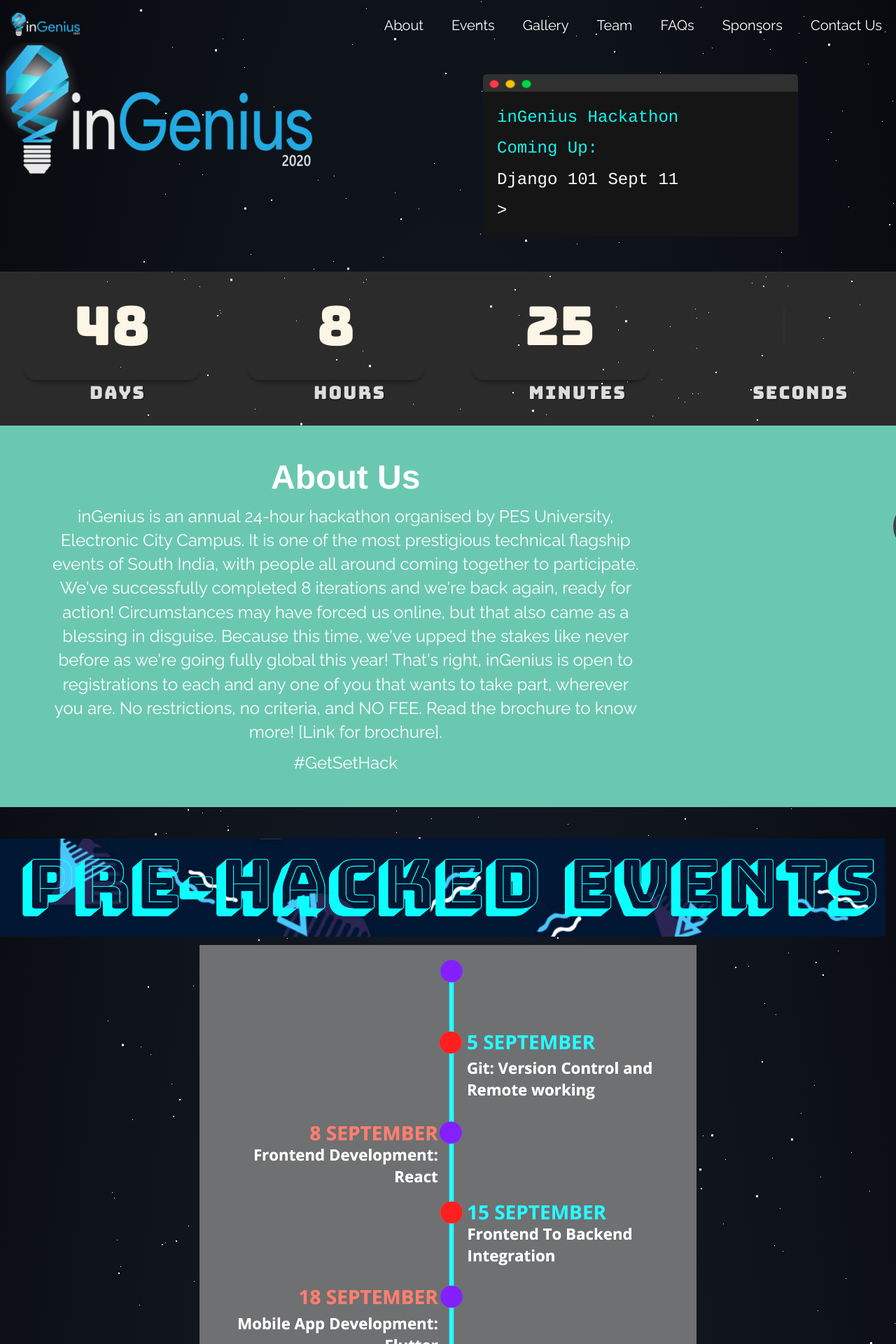
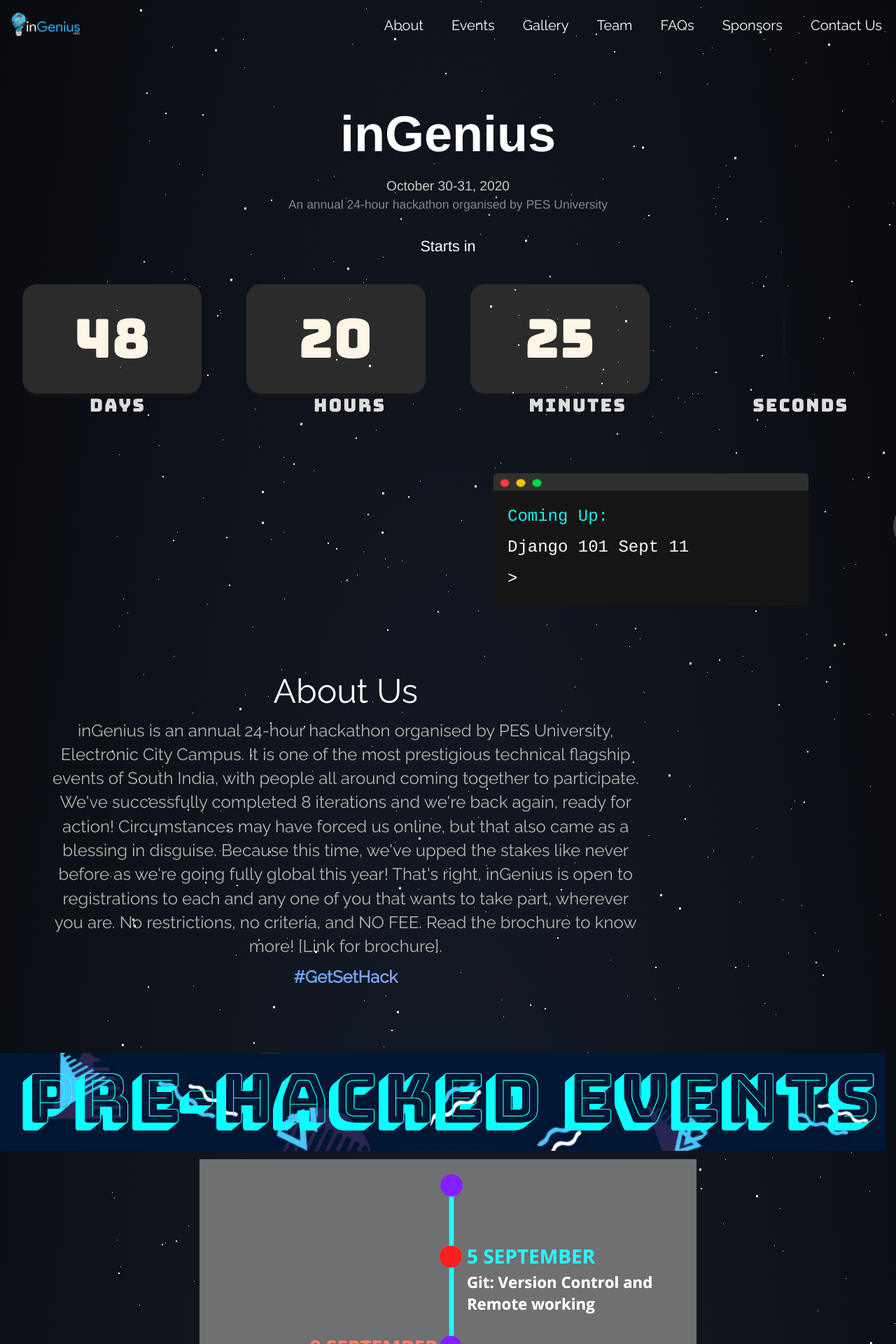
Before and after one commit to inGenius-2020/website, a PHP site: page / in a window 1280 px wide. Shown: the top 1920 px of the page at 70% size. Run offline with PHP 8.4, Linux system fonts and the light colour scheme; some libraries are stand-ins or nearby versions; some web fonts are replaced.

Commit message:
landing+navbar

```diff
--- a/animated_navbar.js
+++ b/animated_navbar.js
@@ -13,10 +13,18 @@
 
   });
   $(document).scroll(function() {
-          if ($(document).scrollTop() > 50) {
-              $('.nav').addClass('affix');
+      if($(document).scrollTop()>15){
+        $('.anim_addi').removeClass('d-none');
+        console.log("here");
+      }
+      else{
+          $('.anim_addi').addClass('d-none');
+      }
+
+      if ($(document).scrollTop() > 50) {
+          $('.nav').addClass('affix');
               //console.log("OK");
-          } else {
-              $('.nav').removeClass('affix');
+      } else {
+          $('.nav').removeClass('affix');
           }
   });
--- a/css/animated_navbar.css
+++ b/css/animated_navbar.css
@@ -120,7 +120,7 @@ div.topBotomBordersIn a:hover:before, div.topBotomBordersIn a:hover:after
         overflow: hidden;
     }
     .nav div.show_list {
-      height: auto;
+      height: 100vh;
       display: none;
     }
     .nav div.main_list ul {
@@ -346,11 +346,3 @@ div.topBotomBordersIn a:hover:before, div.topBotomBordersIn a:hover:after
   background-color: transparent;
   border:0px;
 }
-
-
-@media only screen and (max-width: 760px) {
-  .nav-item { border-bottom: 1px solid white; padding:15px;}
-    html {
-    overflow-x: hidden; }
-  }
-}
--- a/css/countdown.css
+++ b/css/countdown.css
@@ -17,7 +17,7 @@
 
 #main1 {
   width: 100vw;
-  background: #2b2b2b;
+  /*background: #2b2b2b;*/
   font-family: "Bungee", cursive;
   height: 220px;
 }
--- a/css/ingenious.css
+++ b/css/ingenious.css
@@ -1,6 +1,5 @@
 @font-face{font-family:"San Francisco";font-weight:400;src:url(../fonts/sanfranciscodisplay-regular-webfont.woff)}
 body{font-family:"San Francisco",Helvetica,Arial,sans-serif;font-size:24px;}
-h1,h2,h3,h4,h5,h6{font-family:"San Francisco",Helvetica,Arial,sans-serif;font-weight:700}
 section{padding:45px 0}
 .btn-primary{background-color:#6bc8b0;border-color:#6bc8b0;color:#fff!important;display:-webkit-box;display:-ms-flexbox;display:flex;overflow:hidden;position:relative;-webkit-box-align:center;-ms-flex-align:center;align-items:center}
 .btn-primary:hover{background-color:#3fba9d;border-color:#3fba9d}
@@ -52,7 +51,7 @@ header #heroImage .art-item.wifi.w3{top:21.5%;left:89.25%}
 header #heroImage .art-item.wifi.w3 path{-webkit-animation-delay:2s!important;animation-delay:2s!important}
 header #heroImage .art-item.wifi path:nth-child(1){-webkit-animation:blink-1 5s linear infinite alternate;animation:blink-1 5s linear infinite alternate}
 header #heroImage .art-item.wifi path:nth-child(2){-webkit-animation:blink-2 5s linear infinite alternate;animation:blink-2 5s linear infinite alternate}.timer-text{color:#8166cd;font-size:18px;margin-top:8px;text-align:center}@-webkit-keyframes blink-1{0%{visibility:hidden}25%{visibility:visible}50%{visibility:hidden}75%{visibility:hidden}100%{visibility:hidden}}@keyframes blink-1{0%{visibility:hidden}25%{visibility:visible}50%{visibility:hidden}75%{visibility:hidden}100%{visibility:hidden}}@-webkit-keyframes blink-2{0%{visibility:visible}25%{visibility:visible}50%{visibility:hidden}75%{visibility:hidden}100%{visibility:visible}}@keyframes blink-2{0%{visibility:visible}25%{visibility:visible}50%{visibility:hidden}75%{visibility:hidden}100%{visibility:visible}}.fill{display:none}.apply-btn.disabled>.fill{background-color:#3fba9d!important;border:1px solid #3fba9d!important;-webkit-box-sizing:unset;box-sizing:unset;display:block;height:100%;left:-1px;position:absolute;top:-1px;z-index:-1;-webkit-animation:fillprogress 40s;animation:fillprogress 40s;-webkit-transition:all .2s ease-out;-o-transition:all .2s ease-out;transition:all .2s ease-out}@-webkit-keyframes fillprogress{from{width:0}to{width:100%}}@keyframes fillprogress{from{width:0}to{width:100%}}
-#about{background-color:#6bc8b0}
+#about{background-color:transparent}
 #about .art .text{margin-left:8rem}
 #about .art .line{width:320px}
 #about .art .line-1 .text{margin-top:-24px;margin-bottom:40px}
--- a/css/styles.css
+++ b/css/styles.css
@@ -106,6 +106,21 @@ html, body{
     animation: spin 1.5s linear infinite;
 }
 
+.reduce_size{
+  font-size: 100%
+}
+
+.blues_text {
+  background-image: linear-gradient(to left, violet, deepskyblue);
+  -webkit-background-clip: text;
+  -webkit-text-fill-color: transparent;
+}
+
+@media only screen and (max-width: 760px) {
+  .nav-item { border-bottom: 1px solid white; padding:25px}
+    html {
+    overflow-x: hidden; }
+    }
 
 /* copy and paste the animation inside all 3 elements */
 /* #loader, #loader:before, #loader:after */
--- a/index.html
+++ b/index.html
@@ -38,6 +38,7 @@
   </div>
 
   <!--navbar-->
+  <div class="anim_addi d-none d-md-block">
   <nav class="nav navbar navbar-expand-lg">
   <a class="navbar-brand logo m-4" href="#"><img src="img/inGen20Logo_C-01.png" class="img-fluid " width=100px height=35px /></a>
   <span class="navTrigger">
@@ -72,6 +73,7 @@
 </div>
 </div>
 </nav>
+</div>
 
       <div id="content">
         <div id='stars'></div>
@@ -80,10 +82,35 @@
         <div id="title"></div>
 	  </div>
 
-	  <div class = "row">
-		  <div class="col-6" id="toremove">
-			<img class="rounded" src="img/ingen.png" alt="ingenius">
+<!-- landingpage -->
+  <br />
+  <br />
+    <section="landing" style="background-color:transparent;">
+    <div class="row justify-content-center">
+    <div class="col-12 col-sm-6">
+    <h1 class="reduce_size text-center" style="background-color:transparent; font-size:300%"><strong style="color:white;">inGenius</strong></h1>
+    <h2 class="text-center" style="color:floralwhite; font-size:80%; opacity:.8">October 30-31, 2020</h2>
+    <h3 class="text-center d-none d-sm-block" style="color:floralwhite; opacity:.5">An annual 24-hour hackathon organised by PES University</h3>
      </div>
+    </div>
+    </section>
+<!--timer-->
+<br />
+<h2 class="text-center" style="color:white; font-size:90%">Starts in </h2> <br />
+<div id="main1">
+  <div id="clock"></div>
+  <div id="display">
+    <span class="text-center">Days</span> <span>Hours</span> <span>Minutes</span>
+    <span>Seconds</span>
+  </div>
+</div>
+<div class="container-fluid">
+<div class="row">
+
+    <div class="col-12 col-md-6">
+    </div>
+<!--terminal-->
+    <div class="col-12 col-md-4">
     <div class="animate__animated animate__backInRight active" style="animation-delay:6s;">
     <div id="terminal" class ="col-6" style="padding:50px">
     <div class="fakeMenu btn-group">
@@ -92,7 +119,6 @@
       <button class="fakeButtons fakeZoom"></button>
     </div>
     <div class="fakeScreen">
-				<p class="line1_2">inGenius Hackathon</p>
       <p class="line1_2">Coming Up:</p>
       <p class="line3_4"><span id="tochange"></p>
       <p class="line3_4">><span class="cursor4">_</span></p>
@@ -100,26 +126,20 @@
   </div>
   </div>
   </div>
-
-    <div id="main1">
-      <div id="clock"></div>
-      <div id="display">
-        <span>Days</span> <span>Hours</span> <span>Minutes</span>
-        <span>Seconds</span>
 </div>
 </div>
+
 		<section class="animate__animated animate__backInRight active" id="about">
 			<div class="container">
 				<div class="row">
-					<div class="col-lg-9 col-12 text-white">
-						<h2> About Us </h2>
-						<p class="mt-3">
+					<div class="col-lg-9 col-12">
+						<h2 class="text-white"> About Us </h2>
+						<p class="mt-3" style="color:floralwhite;opacity:.7">
 						inGenius is an annual 24-hour hackathon organised by PES University, Electronic City Campus. It is one of the most prestigious technical flagship events of South India, with people all around coming together to participate. We've successfully completed 8 iterations and we're back again, ready for action!
 Circumstances may have forced us online, but that also came as a blessing in disguise. Because this time, we've upped the stakes like never before as we're going fully global this year! That's right, inGenius is open to registrations to each and any one of you that wants to take part, wherever you are. No restrictions, no criteria, and NO FEE. Read the brochure to know more! [Link for brochure].
-
 						</p>
-						<p class="mt-3">
-						#GetSetHack
+						<p class="mt-3 blues_text">
+						<strong>#GetSetHack</strong>
 						</p>
 					</div>
 				</div>
@@ -337,19 +357,6 @@ We're here to help you however you need! Feel free to drop us an email. You coul
   </div>
 
 </div>
-
-
-
-
-
-
-
-
-
-
-
-
-
 <button id="btn-go-to-up" class="btn-go-to-up" title="Go To Top">
 	<i class="fa fa-hand-o-up icon-go-to-up" aria-hidden="true"></i>
 </button>
@@ -374,7 +381,7 @@ We're here to help you however you need! Feel free to drop us an email. You coul
     <script>
     function terminal_disappear()
     {
-       console.log("close");
+       //console.log("close");
        document.getElementById('terminal').style.display="none";
     }
       function updateTimer(deadline) {
@@ -423,7 +430,6 @@ We're here to help you however you need! Feel free to drop us an email. You coul
             animateClock(spans[0]);
 
           //check for end of time
-
           if (timer.total < 1) {
             clearInterval(timerInterval);
             clock.innerHTML =
@@ -433,7 +439,7 @@ We're here to help you however you need! Feel free to drop us an email. You coul
       }
 
       window.onload = function () {
-        var deadline = new Date("October 29, 2020 12:00:00");
+        var deadline = new Date("October 30, 2020 00:00:00");
         startTimer("clock", deadline);
 
         var today = new Date();
```
Lines whose indentation alone changed are shown as unchanged.
